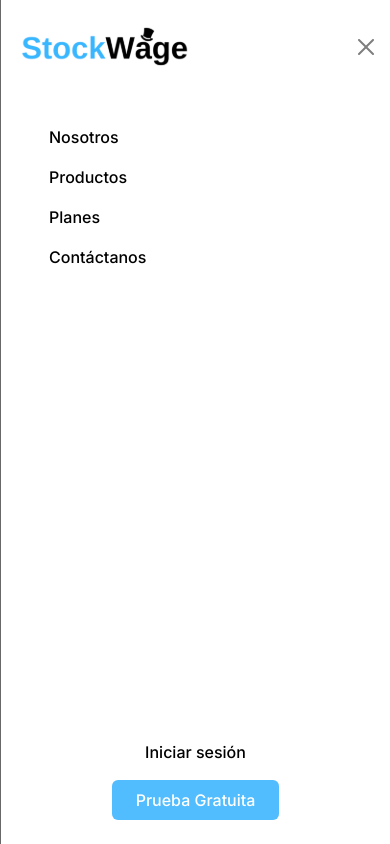
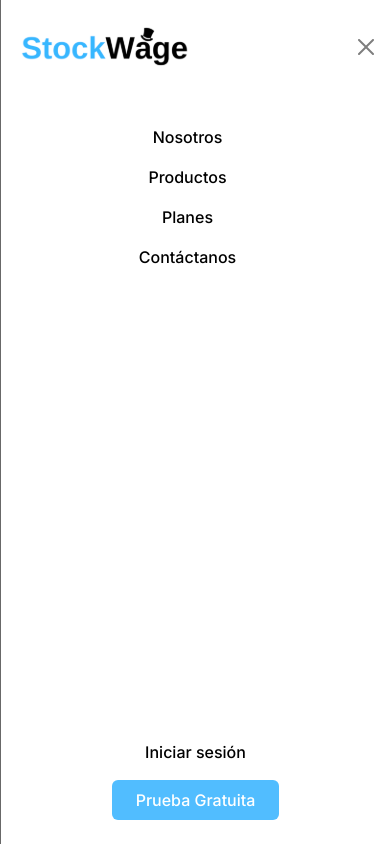
Before and after one commit to Code-Crafters-PUJ/web-app-users, an Angular app: page /landing in a window 390 px wide. Both pictures are taken after a click on the button 350 px from the left and 38 px from the top of the page. Built offline with nearby package versions, Linux system fonts and the light colour scheme.

Commit message:
Finish: Menu

```diff
--- a/src/app/pages/landing-page/components/menu/menu.component.html
+++ b/src/app/pages/landing-page/components/menu/menu.component.html
@@ -1,7 +1,7 @@
 <nav class="navbar navbar-expand-lg bg-white fixed-top">
     <div class="container-fluid">
       <img src="assets/images/logo.svg" class="navbar-brand">
-      <button class="navbar-toggler" type="button" data-bs-toggle="offcanvas" data-bs-target="#offcanvasNavbar" aria-controls="offcanvasNavbar">
+      <button class="navbar-toggler" type="button" data-bs-toggle="offcanvas" data-bs-target="#offcanvasNavbar" aria-controls="offcanvasNavbar" style="border:none;">
         <span class="navbar-toggler-icon"></span>
       </button>
       <div class="offcanvas offcanvas-end" tabindex="-1" id="offcanvasNavbar" aria-labelledby="offcanvasNavbarLabel">
@@ -9,7 +9,7 @@
             <img src="assets/images/logo.svg" class="navbar-brand">
           <button type="button" class="btn-close" data-bs-dismiss="offcanvas" aria-label="Close"></button>
         </div>
-        <div class="offcanvas-body d-flex flex-column flex-lg-row p-4">
+        <div class="offcanvas-body d-flex align-items-center text-center flex-column flex-lg-row p-4">
           <ul class="navbar-nav flex-grow-1 pe-3">
             <li class="nav-item px-4">
               <a class="nav-link" href="#">Nosotros</a>
```
